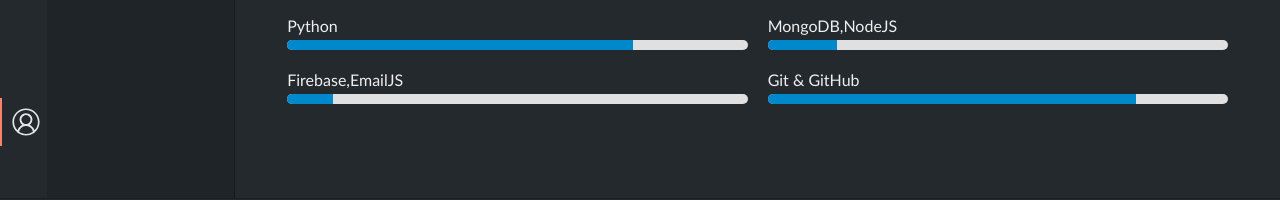
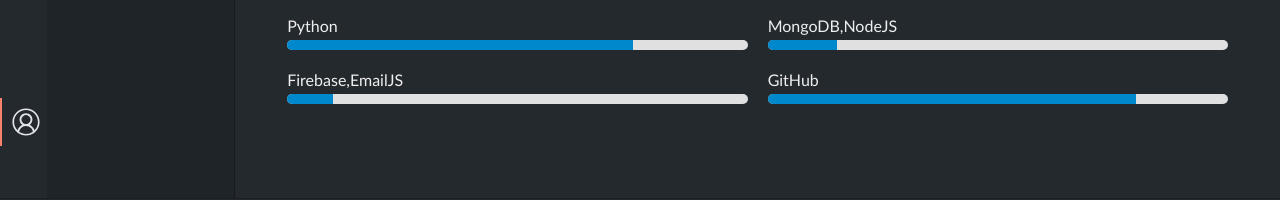
Before and after one commit to KunalBishwal/Portfolio_IDE, a Next.js app: page /about in a window 1280 px wide. Shown: the part 577-777 px from the top of the page. Built offline with nearby package versions, Linux system fonts and the light colour scheme; some icons are missing.

Commit message:
Update about.jsx

```diff
--- a/pages/about.jsx
+++ b/pages/about.jsx
@@ -122,7 +122,7 @@ export default function AboutMe() {
               </div>
             </div>
             <div className={styles.skill}>
-              <span className={styles.skillName}>Git & GitHub</span>
+              <span className={styles.skillName}>GitHub</span>
               <div className={styles.progressBar}>
                 <div className={styles.progress} style={{ width: '80%' }}></div>
               </div>
```
